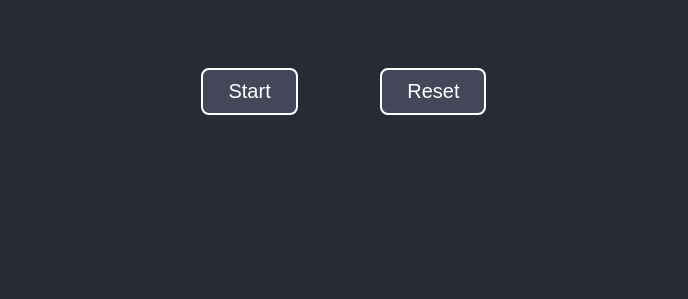
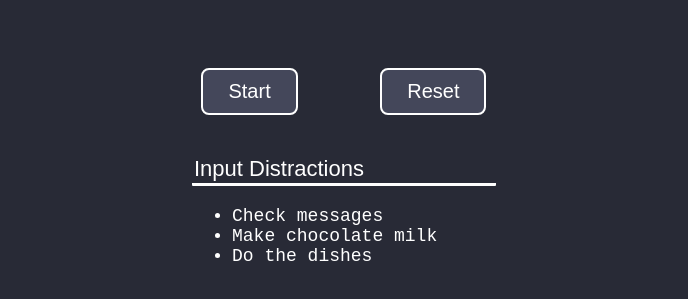
Before and after one commit to p4ckysm4cky/pomodoro_timer, a website with bundled scripts: page index.html in a window 1280 px wide. Shown: the part 455-754 px from the top of the page, without its empty margins (296-984 px from the left). Built offline with nearby package versions, Linux system fonts and the light colour scheme.

Commit message:
Added distraction input and list

```diff
--- a/index.html
+++ b/index.html
@@ -25,6 +25,14 @@
                     <button>Reset</button>
                 </div>
             </div>
+            <div>
+                <input id="distractionInput" type="text" placeholder="Input Distractions"/>
+                <ul id="distractionContainer">
+                    <li>Check messages</li>
+                    <li>Make chocolate milk</li>
+                    <li>Do the dishes</li>
+                </ul>
+            </div>
         </div>
         <script>
             // Testing purposes
--- a/styles.css
+++ b/styles.css
@@ -57,6 +57,7 @@ body {
 
 .clockContainer {
     margin-top: 50px;
+    margin-bottom: 40px;
 }
 
 #clock {
@@ -86,3 +87,51 @@ body {
     transition: background-color 500ms, color 500ms, border-color 500ms;
     cursor: pointer;
 }
+
+#distractionInput {
+    border: 0px var(--color-font) solid;
+    border-bottom: 3px var(--color-font) solid;
+    border-radius: 1px;
+    font-size: 22px;
+    width: 300px;
+    color: var(--color-font);
+    background-color: var(--color-primary);
+    transition: color 500ms, background-color 500ms, border-bottom 500ms;
+}
+
+::placeholder { /* Chrome, Firefox, Opera, Safari 10.1+ */
+    color: var(--color-font);
+    opacity: 1; /* Firefox */
+    transition: 500ms;
+  }
+
+  :-ms-input-placeholder { /* Internet Explorer 10-11 */
+    color: var(--color-font);
+    transition: 500ms;
+  }
+
+  ::-ms-input-placeholder { /* Microsoft Edge */
+    color: var(--color-font);
+    transition: color 500ms;
+  }
+
+
+#distractionInput:focus, input:focus {
+    outline: none;
+
+}
+
+#distractionContainer {
+    margin-top: 20px;
+    margin-bottom: 20px;
+}
+
+#distractionContainer li {
+    font-size: 18px;
+}
+
+#distractionContainer li:hover {
+    text-decoration: line-through;
+    text-decoration-thickness: 3px;
+    cursor: pointer;
+}
```
